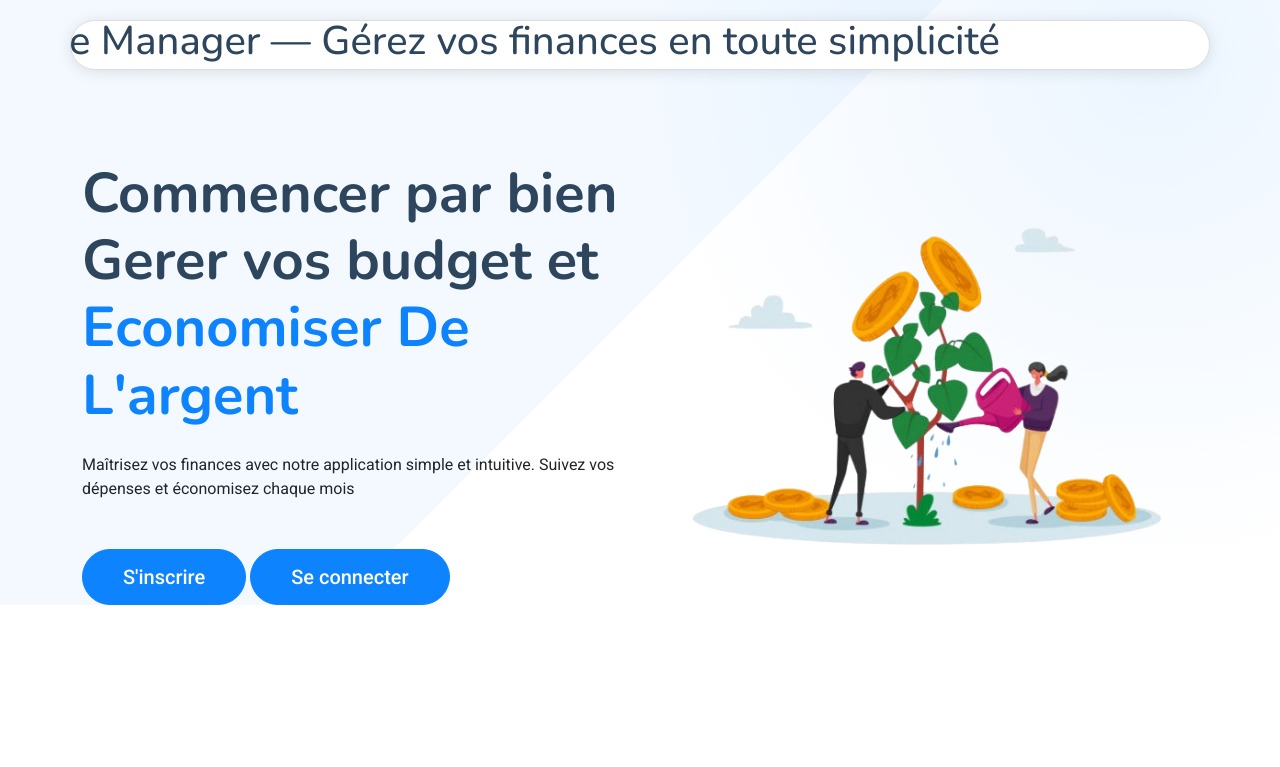
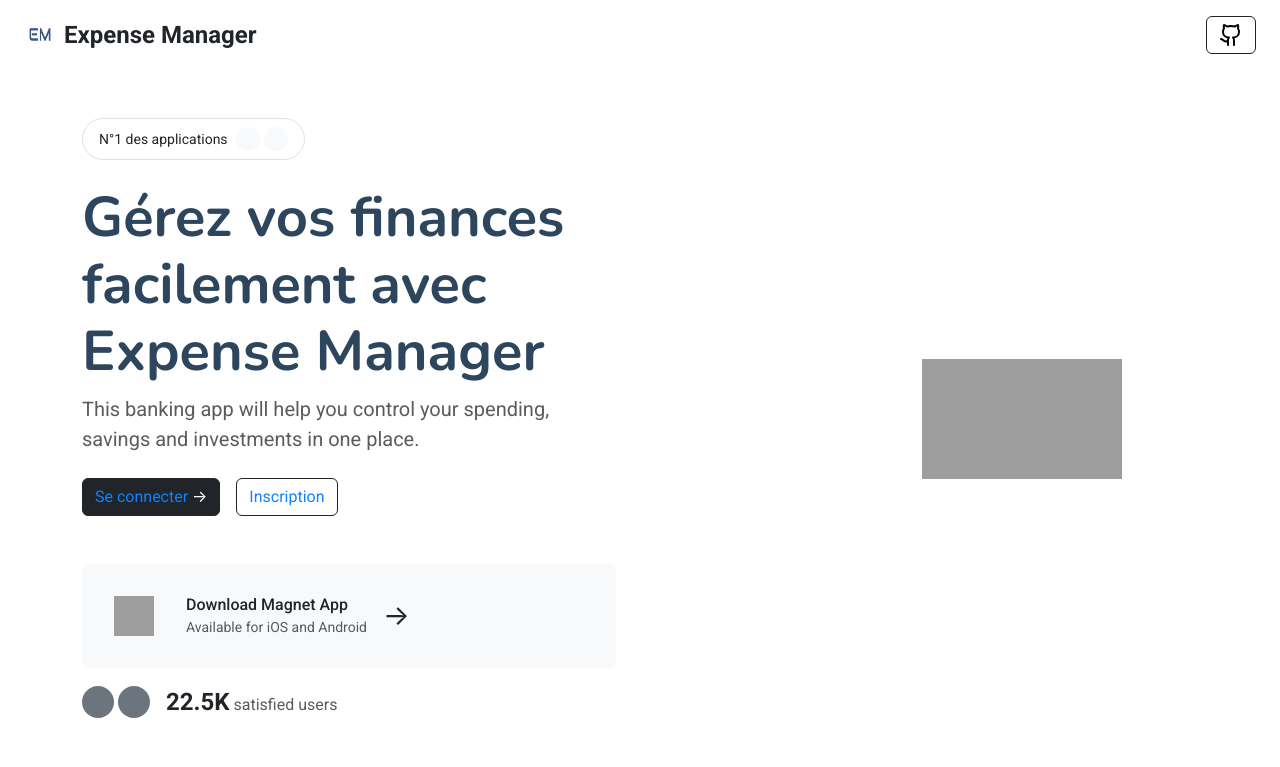
Before and after one commit to Steventog/Expense-manager, a Django app: page / in a window 1280 px wide. Shown: the top 767 px of the page. Run offline with Django 5.2, Linux system fonts and the light colour scheme; some libraries are stand-ins or nearby versions; grey boxes are pictures that could not be loaded.

Commit message:
Actualisation des différentes pages

```diff
--- a/expenses/templates/accueil.html
+++ b/expenses/templates/accueil.html
@@ -1,20 +1,28 @@
 <!DOCTYPE html>
 <html lang="en">
-
   <head>
-  <meta charset="utf-8">
-  <meta content="width=device-width, initial-scale=1.0" name="viewport">
+    <meta charset="utf-8" />
+    <meta content="width=device-width, initial-scale=1.0" name="viewport" />
     <title>Expense Manager</title>
-  <meta name="description" content="">
-  <meta name="keywords" content="">
+    <meta name="description" content="" />
+    <meta name="keywords" content="" />
 
     <!-- Fonts -->
-  <link href="https://fonts.googleapis.com/css2?family=Roboto:ital,wght@0,100;0,300;0,400;0,500;0,700;0,900;1,100;1,300;1,400;1,500;1,700;1,900&family=Inter:wght@100;200;300;400;500;600;700;800;900&family=Nunito:ital,wght@0,200;0,300;0,400;0,500;0,600;0,700;0,800;0,900;1,200;1,300;1,400;1,500;1,600;1,700;1,800;1,900&display=swap" rel="stylesheet">
+    <link
+      href="https://fonts.googleapis.com/css2?family=Roboto:ital,wght@0,100;0,300;0,400;0,500;0,700;0,900;1,100;1,300;1,400;1,500;1,700;1,900&family=Inter:wght@100;200;300;400;500;600;700;800;900&family=Nunito:ital,wght@0,200;0,300;0,400;0,500;0,600;0,700;0,800;0,900;1,200;1,300;1,400;1,500;1,600;1,700;1,800;1,900&display=swap"
+      rel="stylesheet"
+    />
     <!-- Vendor CSS Files -->
-  <link href="static/assets/vendor/bootstrap/css/bootstrap.min.css" rel="stylesheet">
-  <link href="static/assets/vendor/bootstrap-icons/bootstrap-icons.css" rel="stylesheet">
+    <link
+      href="static/assets/vendor/bootstrap/css/bootstrap.min.css"
+      rel="stylesheet"
+    />
+    <link
+      href="static/assets/vendor/bootstrap-icons/bootstrap-icons.css"
+      rel="stylesheet"
+    />
     <!-- Main CSS File -->
-  <link href="static/assets/css/main.css" rel="stylesheet">
+    <link href="static/assets/css/main.css" rel="stylesheet" />
   </head>
   <style>
     .header-container {
@@ -39,58 +47,164 @@
         transform: translateX(100%); /* Le texte commence hors écran à droite */
       }
       100% {
-      transform: translateX(-100%); /* Le texte défile jusqu'à disparaître à gauche */
+        transform: translateX(
+          -100%
+        ); /* Le texte défile jusqu'à disparaître à gauche */
       }
+    }
+
+    a {
+      text-decoration: none;
     }
   </style>
 
+  <body class="index-page">
+    <div class="container-fluid px-4">
+      <!-- Navbar -->
+      <header class="d-flex justify-content-between align-items-center py-3">
+        <div class="d-flex align-items-center gap-2">
+          <img
+            src="/static/images/logo.png"
+            alt="Magnet Logo"
+            width="32"
+            height="32"
+            class="h-8 w-8"
+          />
+          <span class="fs-4 fw-semibold">Expense Manager</span>
+        </div>
 
-<body class="index-page">
-  <header id="header" class="header d-flex align-items-center fixed-top">
-    <div class="header-container container-fluid container-xl position-relative d-flex align-items-center justify-content-between">
-        <h1 class="marquee">Bienvenue sur Expense Manager — Gérez vos finances en toute simplicité</h1>
-    </div>
+        <!-- <div class="d-none d-md-flex align-items-center gap-4">
+          <a href="/" class="fw-medium text-dark text-decoration-none">Home</a>
+          <a href="/services" class="fw-medium text-muted text-decoration-none"
+            >Services</a
+          >
+          <a
+            href="/mobile-app"
+            class="fw-medium text-muted text-decoration-none"
+            >Mobile App</a
+          >
+          <a href="/deposit" class="fw-medium text-muted text-decoration-none"
+            >Deposit & Credit</a
+          >
+          <a href="/support" class="fw-medium text-muted text-decoration-none"
+            >Support</a
+          >
+        </div> -->
+
+        <button
+          type="button"
+          class="btn btn-outline-dark d-none d-md-flex align-items-center gap-2"
+        >
+          <img src="/static/icons/github.svg" alt="" />
+          <!-- <span
+            class="bg-dark text-white rounded-circle d-flex justify-content-center align-items-center"
+            style="width: 24px; height: 24px"
+            >→</span
+          > -->
+        </button>
       </header>
 
-  <main class="main">
-    <!-- Hero Section -->
-    <section id="hero" class="hero section">
-      <div class="container" data-aos="fade-up" data-aos-delay="100">
-        <div class="row align-items-center">
+      <!-- Info Banner -->
+
+      <!-- Main Content -->
+      <main class="container py-5">
+        <div class="row g-5 align-items-center">
+          <!-- Left Column -->
           <div class="col-lg-6">
-            <div class="hero-content" data-aos="fade-up" data-aos-delay="200">
+            <div
+              class="d-inline-flex align-items-center gap-2 bg-white border rounded-pill px-3 py-2"
+            >
+              <span class="small">N°1 des applications</span>
+              <div class="d-flex">
+                <div
+                  class="rounded-circle bg-light"
+                  style="width: 24px; height: 24px"
+                ></div>
+                <div
+                  class="rounded-circle bg-light ms-1"
+                  style="width: 24px; height: 24px"
+                ></div>
+              </div>
+            </div>
 
-              <h1 class="mb-4">
-                Commencer par bien <br>
-                Gerer vos budget et <br>
-                <span class="accent-text">Economiser De L'argent</span>
+            <h1 class="display-4 fw-bold mt-4">
+              Gérez vos finances facilement avec Expense Manager
             </h1>
-
-              <p class="mb-4 mb-md-5">
-                Maîtrisez vos finances avec notre application simple et intuitive. Suivez vos dépenses et économisez chaque mois
+            <p class="fs-5 text-muted">
+              This banking app will help you control your spending, savings and
+              investments in one place.
             </p>
 
-              <div class="mt-4">
-                <a href="/register" class="btn btn-primary btn-lg">S'inscrire</a>
-                <a href="/login" class="btn btn-primary btn-lg">Se connecter</a>
+            <div class="d-flex flex-wrap gap-3 mt-4">
+              <button class="btn btn-dark text-white">
+                <a href="/login">Se connecter</a> →
+              </button>
+              <button class="btn btn-outline-dark">
+                <a href="/register">Inscription</a>
+              </button>
+            </div>
+
+            <div class="mt-5">
+              <div
+                class="d-flex align-items-center gap-3 bg-light rounded-3 p-3"
+              >
+                <div class="bg-light p-3 rounded-circle">
+                  <img
+                    src="/placeholder.svg"
+                    alt="App Icon"
+                    width="40"
+                    height="40"
+                  />
+                </div>
+                <div>
+                  <p class="fw-medium mb-0">Download Magnet App</p>
+                  <p class="small text-muted mb-0">
+                    Available for iOS and Android
+                  </p>
+                </div>
+                <span class="fs-3">→</span>
+              </div>
+
+              <div class="d-flex align-items-center gap-3 mt-3">
+                <div class="d-flex">
+                  <div
+                    class="rounded-circle bg-secondary"
+                    style="width: 32px; height: 32px"
+                  ></div>
+                  <div
+                    class="rounded-circle bg-secondary ms-1"
+                    style="width: 32px; height: 32px"
+                  ></div>
+                </div>
+                <div>
+                  <span class="fs-4 fw-semibold">22.5K</span>
+                  <span class="text-muted">satisfied users</span>
+                </div>
               </div>
             </div>
           </div>
 
-          <div class="col-lg-6">
-            <div class="hero-image" data-aos="zoom-out" data-aos-delay="300">
-              <img src="static/assets/img/1.png" alt="Hero Image" class="img-fluid">
+          <!-- Right Column -->
+          <div class="col-lg-6 position-relative">
+            <div class="ratio ratio-9x16 mx-auto" style="max-width: 400px">
+              <img
+                src="/placeholder.svg"
+                alt="App Interface"
+                class="img-fluid object-contain"
+              />
+            </div>
+            <div class="position-absolute top-50 end-0 translate-middle">
+              <img
+                src="/placeholder.svg"
+                alt="Debit Card"
+                width="200"
+                height="120"
+                class="rotate-12"
+              />
             </div>
           </div>
         </div>
+      </main>
     </div>
-    </section><!-- /Hero Section -->
-  </main>
-  <!-- Vendor JS Files -->
-  <script src="static/assets/vendor/purecounter/purecounter_vanilla.js"></script>
-  <!-- Main JS File -->
-  <script src="static/assets/js/main.js"></script>
-
   </body>
-
 </html>
--- a/expenses/urls.py
+++ b/expenses/urls.py
@@ -11,5 +11,6 @@ urlpatterns = [
     path('budget/add/', views.add_budget, name='add_budget'),
     path('expense/add/', views.add_expense, name='add_expense'),
     path('history/', views.history, name='history'),
+    # path('stats/', views.stats, name='stats'),
 
 ]
```
Also changed, not shown: expenses/templates/expenses/base.html (+3 -10 lines), expenses/templates/expenses/home.html (+29 -11 lines), db.sqlite3, expenses/static/icons/github.svg (added), expenses/static/images/logo.png (added). Lines whose indentation alone changed are shown as unchanged.
